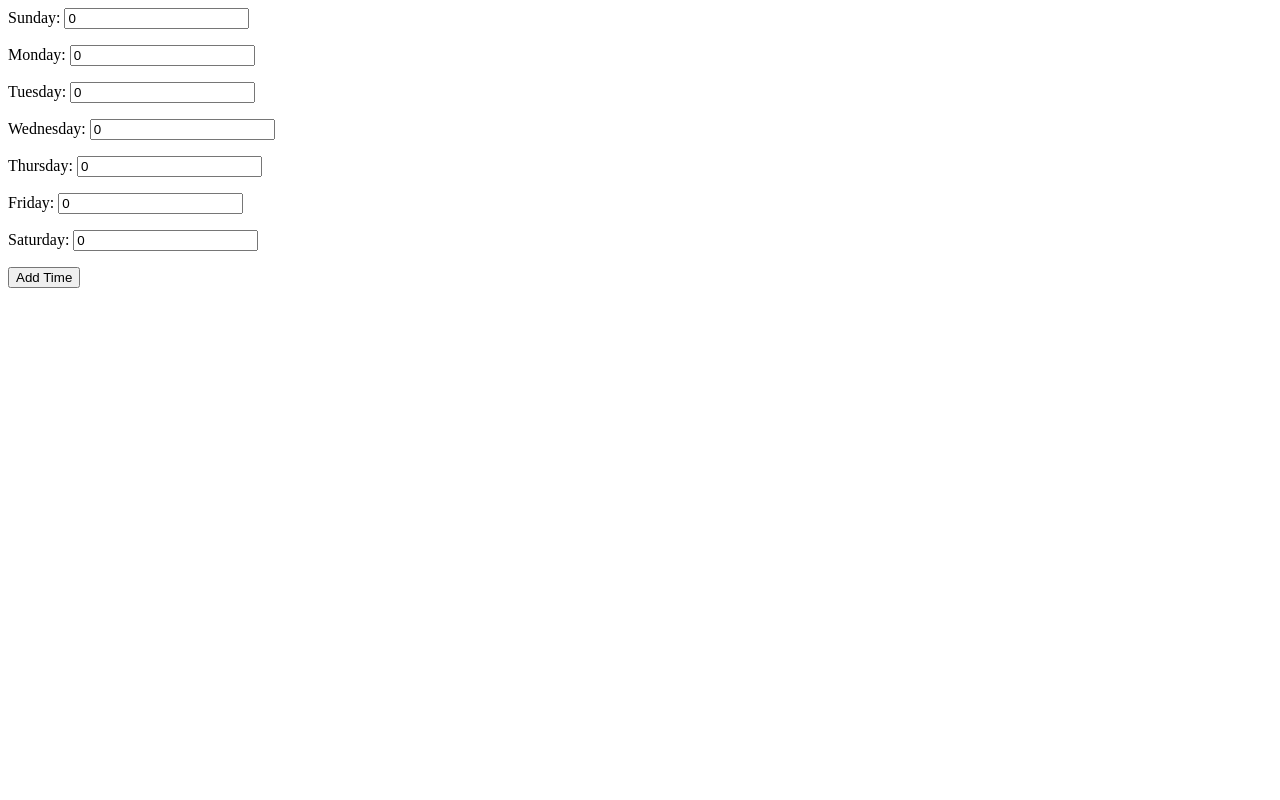
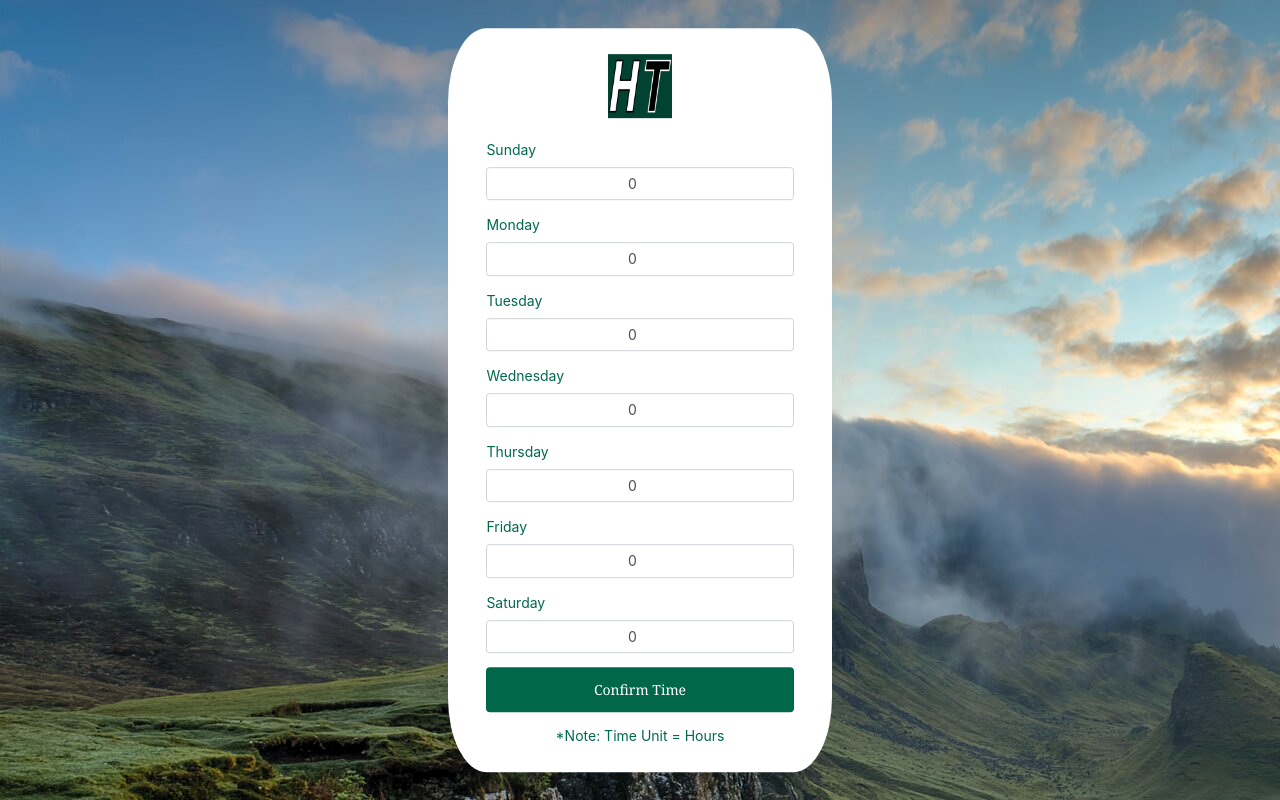
Before and after one commit to JohnGilbert57/Python-Hobby-Tracker, a Django app: page /hobbyview/addtime in a window 1280 px wide. Run offline with Django 3.2, Linux system fonts and the light colour scheme; a user stored in the database is signed in; some libraries are stand-ins or nearby versions.

Commit message:
Completed the addTime form. Used Javascript, HTML, CSS, and added a background photo. used Crispy forms. A few other minor changes to this commit

```diff
--- /dev/null
+++ b/hobbytracker/myapp/static/myapp/css/hobby_time.css
@@ -0,0 +1,70 @@
+/*Edited By:
+Johnny Gilbert
+Nathaniel Buchanan
+Ohio University
+*/
+body{
+    margin: 0%;
+    padding: 0%;
+    max-width: 100%;
+    font-family: georgia, serif;
+    font-size: 18;
+    position: relative;
+    height: 100%;
+    overflow-x: hidden;
+    overflow-y: hidden;
+    background: url("../img/background/nature2.jpg");
+    color: #024230;
+    background-color:#ffffff;
+}
+
+/* Used for the button */
+input[type="button"]{
+    font-family: georgia, serif;
+    font-size: 100%;
+    padding: 12px 20px;
+    color: white;
+    background-color:rgb(0, 104, 72);
+    margin: 0;
+    cursor:pointer;
+    border-radius: 4px;
+    border: none
+}
+
+/*center the days of the week with input times*/
+#formComponents{
+    position: absolute;
+    top: 50%;
+    left: 50%;
+    transform: translate(-50%, -50% ) scale(1);
+    padding-top: 2%;
+    padding-left: 3%;
+    padding-bottom: 2%;
+    padding-right: 3%;
+    border-radius: 10%;
+    color: #00694E;;
+    background-color: white;
+    width: 30%;
+}
+
+/*center the information*/
+#formComponents input{
+    text-align: center;
+    width: 100%;
+}
+
+/*used for message at bottom*/
+#txt{
+    text-align: center;
+}
+
+/* The HT logo*/
+img{
+    display: block;
+    margin-left: auto;
+    margin-right: auto;
+}
+/* Hide the asterisk from the crispy forms */
+.asteriskField {
+    display: none;
+}
--- /dev/null
+++ b/hobbytracker/myapp/static/myapp/js/addTime.js
@@ -0,0 +1,24 @@
+// File Created: Johnny Gilbert, Nathaniel Buchanan, Nathan Bennett
+// Ohio University
+
+var submitButtons = document.querySelectorAll('[submit-button]');
+
+// Checking if the values are accurate for each day of the week
+// to submit to the database
+submitButtons.forEach(button => {
+    button.addEventListener('click', () => {
+        var a = document.getElementById("id_sunTime").value;
+        var b = document.getElementById("id_monTime").value;
+        var c = document.getElementById("id_tueTime").value;
+        var d = document.getElementById("id_wedTime").value;
+        var e = document.getElementById("id_thuTime").value;
+        var f = document.getElementById("id_friTime").value;
+        var g = document.getElementById("id_satTime").value;
+        if(a <= 24 && a >= 0 && b <= 24 && b >= 0
+            && c <= 24 && c >= 0 && d <= 24 && d >= 0
+            && e <= 24 && e >= 0 && f <= 24 && f >= 0
+            && g <= 24 && g >= 0){
+            document.getElementById("forms").submit();
+        }
+    })
+})
--- a/hobbytracker/myapp/templates/myhobby/chart.html
+++ b/hobbytracker/myapp/templates/myhobby/chart.html
@@ -16,7 +16,7 @@
         data: {
             labels: [{% for t in qs %} '{{ t }}', {% endfor %}],
             datasets: [{
-                label: '{{hobby.name}} (Minutes)',
+                label: '{{hobby.name}} (Hours)',
                 data: [{% for t in vals %} '{{ t }}', {% endfor %}],
                 backgroundColor: [
                     'rgba(0, 104, 72, 0.5)',
--- a/hobbytracker/myapp/templates/myhobby/hobby_time.html
+++ b/hobbytracker/myapp/templates/myhobby/hobby_time.html
@@ -1,17 +1,31 @@
 <!--This is edited by:
 Nathan Bennett
+Nathaniel Buchanan
 Ohio University-->
+{% extends 'base.html' %}
+{% load crispy_forms_tags%}
+{% block content %}
 {% load static %}
 <!DOCTYPE >
 <html>
-    <!-- Needs Styling -->
+    <head>
+        <script type = 'text/javascript' defer src="{% static 'myapp/js/addTime.js' %}"></script>
+        <link rel = "stylesheet" type = "text/css" href="{% static 'myapp/css/hobby_time.css' %}">
+    </head>
     <body>
         <div id = "formComponents">
+            <img>
+                <img id = logo src = "{% static 'myapp/img/background/logo3.png' %}"width = "64" height="64" alt = "Hobby Tracker" class="center">
+            </img>
+            <br>
             <form action="" method="POST" id = "forms" class = "form-group">
                 {% csrf_token %}
-                {{ form.as_p }}
-                <input type = 'submit' name = "Add" id = "Add" value = 'Add Time' />
+                {{ form|crispy }}
+                <input submit-button type = 'button' name = "Add" id = "Add" value = 'Confirm Time' />
             </form>
+                <p id="txt">*Note: Time Unit = Hours</p>
         </div>
     </body>
 </html>
+
+{% endblock %}
```
Also changed, not shown: hobbytracker/myapp/static/myapp/img/background/nature2.jpg (added).
